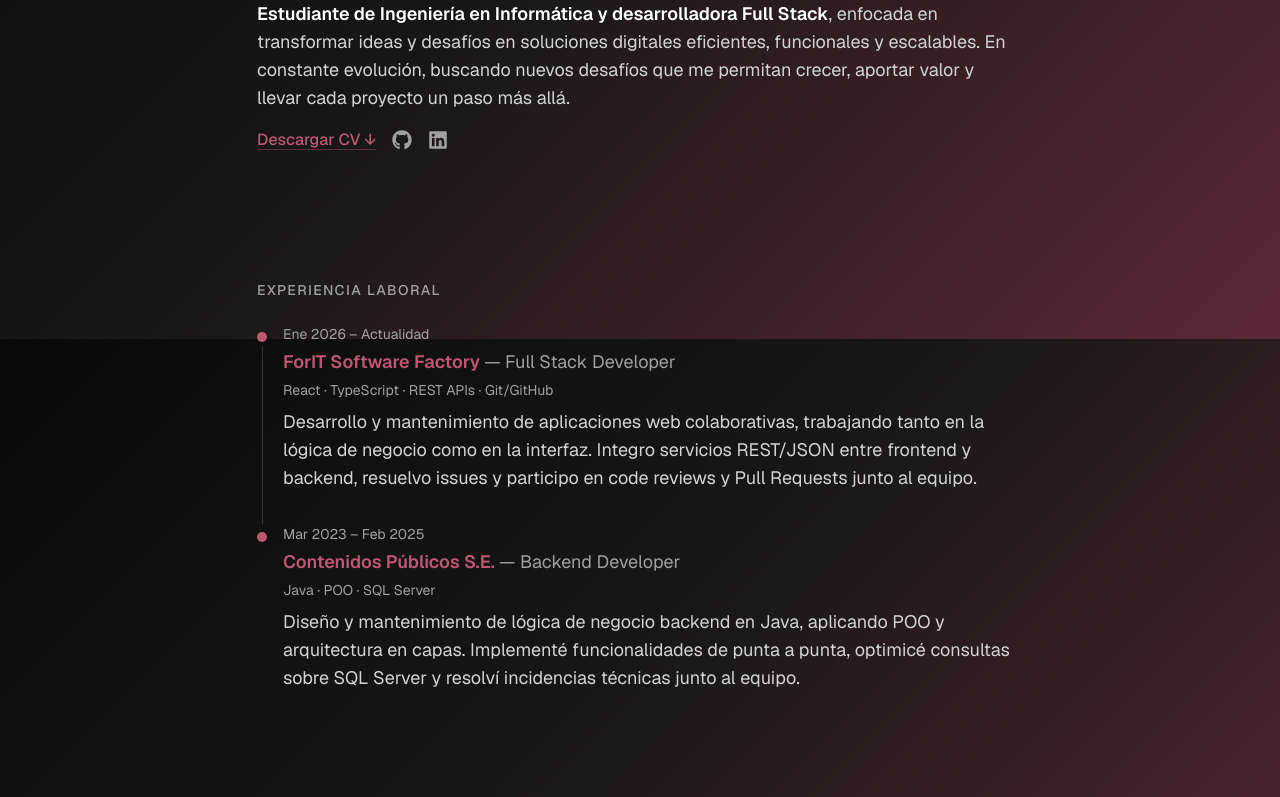
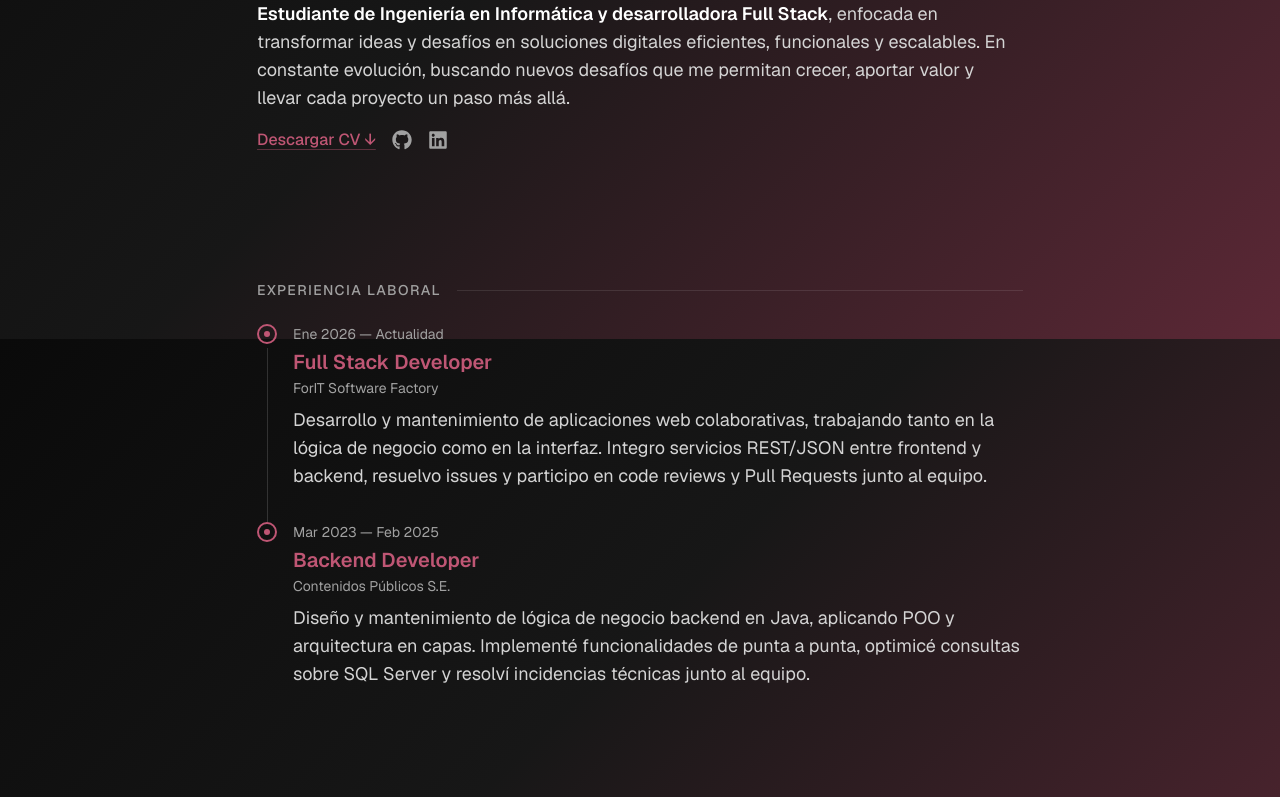
Before and after one commit to almendrasmaria/portfolio-almendrasmaria, a React (Vite) app: page / in a window 1280 px wide. Shown: the part 461-1258 px from the top of the page. Built offline with nearby package versions, Linux system fonts and the light colour scheme.

Commit message:
style: refine experience timeline design

```diff
--- a/src/components/Experience.jsx
+++ b/src/components/Experience.jsx
@@ -1,19 +1,17 @@
 import { useEffect, useRef, useState } from 'react'
 
-const EXPERIENCE = [
+const ITEMS = [
   {
-    range: 'Ene 2026 – Actualidad',
-    company: 'ForIT Software Factory',
-    role: 'Full Stack Developer',
-    tags: 'React · TypeScript · REST APIs · Git/GitHub',
+    range: 'Ene 2026 — Actualidad',
+    title: 'Full Stack Developer',
+    org: 'ForIT Software Factory',
     description:
       'Desarrollo y mantenimiento de aplicaciones web colaborativas, trabajando tanto en la lógica de negocio como en la interfaz. Integro servicios REST/JSON entre frontend y backend, resuelvo issues y participo en code reviews y Pull Requests junto al equipo.',
   },
   {
-    range: 'Mar 2023 – Feb 2025',
-    company: 'Contenidos Públicos S.E.',
-    role: 'Backend Developer',
-    tags: 'Java · POO · SQL Server',
+    range: 'Mar 2023 — Feb 2025',
+    title: 'Backend Developer',
+    org: 'Contenidos Públicos S.E.',
     description:
       'Diseño y mantenimiento de lógica de negocio backend en Java, aplicando POO y arquitectura en capas. Implementé funcionalidades de punta a punta, optimicé consultas sobre SQL Server y resolví incidencias técnicas junto al equipo.',
   },
@@ -49,21 +47,24 @@ function Experience() {
       id="experiencia"
       className="mx-auto max-w-[814px] scroll-mt-20 px-6 py-16"
     >
-      <h2 className="text-sm font-medium uppercase tracking-widest text-neutral-400">
-        Experiencia laboral
-      </h2>
+      <div className="flex items-center gap-4">
+        <h2 className="whitespace-nowrap text-sm font-medium uppercase tracking-widest text-neutral-400">
+          Experiencia laboral
+        </h2>
+        <span className="h-px flex-1 bg-white/10" />
+      </div>
 
       <div ref={ref} className="mt-6">
-        {EXPERIENCE.map((job, i) => (
-          <div key={job.company} className="flex gap-4">
+        {ITEMS.map((item, i) => (
+          <div key={item.title} className="flex gap-4">
             <div className="flex flex-col items-center">
-              <span className="relative mt-2 flex h-2.5 w-2.5 shrink-0 items-center justify-center">
+              <span className="relative flex h-5 w-5 shrink-0 items-center justify-center rounded-full border-2 border-brand">
                 {i === 0 && (
-                  <span className="absolute h-2.5 w-2.5 animate-ping rounded-full bg-brand opacity-75" />
+                  <span className="absolute h-5 w-5 animate-ping rounded-full bg-brand/50" />
                 )}
-                <span className="relative h-2.5 w-2.5 rounded-full bg-brand" />
+                <span className="relative h-1.5 w-1.5 rounded-full bg-brand" />
               </span>
-              {i < EXPERIENCE.length - 1 && (
+              {i < ITEMS.length - 1 && (
                 <span
                   className="mt-1 w-px flex-1 origin-top bg-white/15 transition-transform ease-out"
                   style={{
@@ -82,16 +83,13 @@ function Experience() {
                 transitionDelay: `${i * 200}ms`,
               }}
             >
-              <p className="text-sm text-neutral-400">{job.range}</p>
-              <h3 className="mt-1 text-base font-semibold lg:text-lg">
-                <span className="text-brand">{job.company}</span>{' '}
-                <span className="font-normal text-neutral-400">
-                  — {job.role}
-                </span>
+              <p className="text-sm text-neutral-400">{item.range}</p>
+              <h3 className="mt-1 text-lg font-semibold text-brand lg:text-xl">
+                {item.title}
               </h3>
-              <p className="mt-1 text-sm text-neutral-400">{job.tags}</p>
+              <p className="mt-0.5 text-sm text-neutral-400">{item.org}</p>
               <p className="mt-2 text-neutral-300 lg:text-lg">
-                {job.description}
+                {item.description}
               </p>
             </div>
           </div>
```
